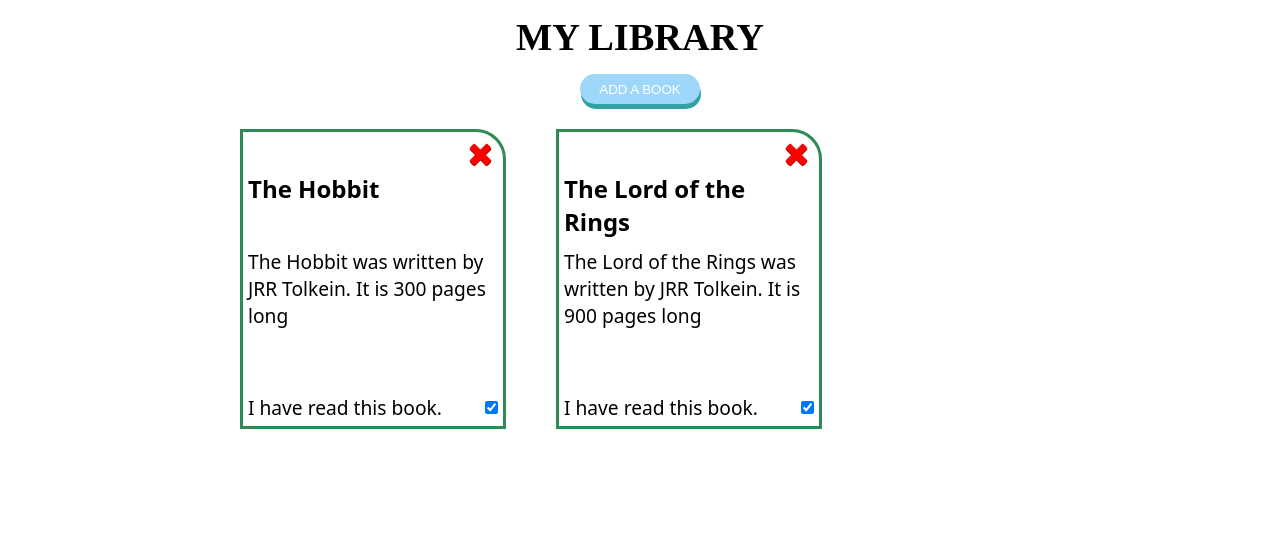
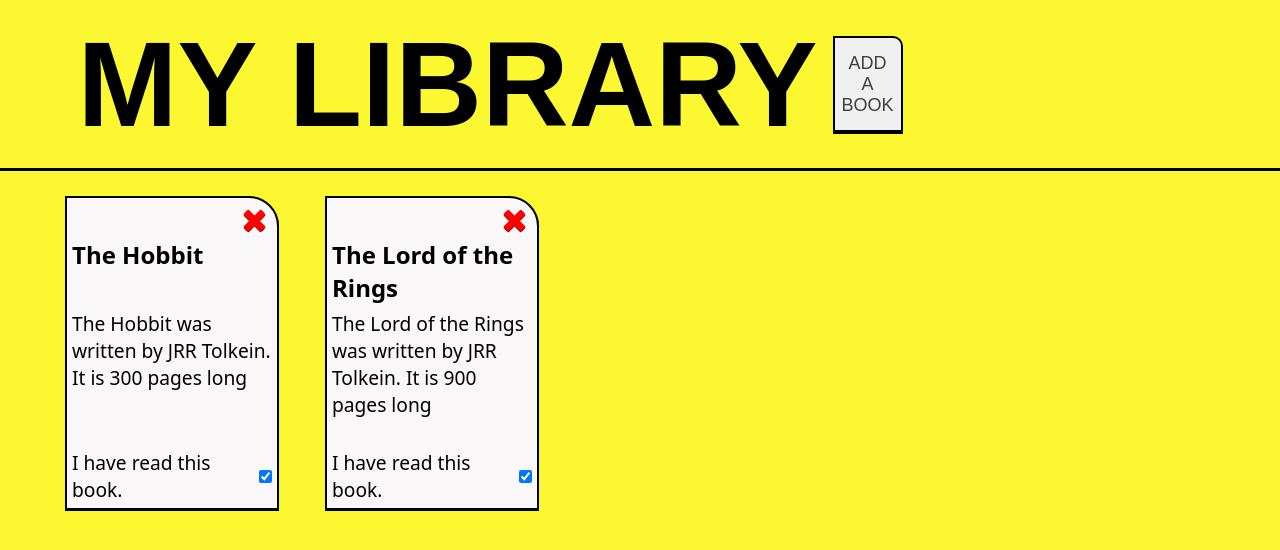
Before and after one commit to fintonius/library, a plain HTML site: page index.html in a window 1280 px wide. Drawn offline with Linux system fonts and the light colour scheme.

Commit message:
update layout and design

```diff
--- a/index.html
+++ b/index.html
@@ -11,7 +11,7 @@
     <div id="overlay" style="display: none;"></div>
     <div class="header">
         <h1>MY LIBRARY</h1>
-        <button onclick="showForm()">ADD A BOOK</button>
+        <button cursor-text="Add book!" onclick="showForm()">ADD <br>A</br> BOOK</button>
     </div>
     <div id="addBook" style="display: none;">
         <form id="newBook" method="post" onsubmit="event.preventDefault()">
@@ -30,7 +30,10 @@
             Click to add this book to your library
         </button>
     </div>
-    <div id="library"></div>
+    <div id="library">
+
+
+    </div>
 
     <script src="scripts.js"></script>
 </body>
--- a/styles.css
+++ b/styles.css
@@ -9,47 +9,51 @@ body {
     "Century Gothic", "Liberation Sans", sans-serif;
     font-size: 1.2rem;
     display: grid;
-    justify-content: center;
+    background-color: rgb(251, 248, 49);
 }
 
 .header {
     display: grid;
-    justify-content: center;
+    justify-self: center;
+    justify-content: start;
     align-items: center;
+    min-width: 800px;
+    grid-template-columns: 2fr 1fr;
     grid-gap: 15px;
     padding: 15px;
 }
 
 .header > h1 {
     display: grid;
-    justify-content: center;
-    font-family: lobster;
+    justify-content: start;
+    font-family: arial;
+    font-size: clamp(80px, 10vw, 120px);
+
 }
 
 .header > button {
-    border-radius: 25px;
-    border: none;
-    width: 120px;
-    height: 30px;
-    justify-self: center;
-    background-color: lightskyblue;
-    box-shadow: 1px 5px 0px darkcyan;
-    color: white;
-    opacity: 0.8;
+    border: 2px solid black;
+    border-radius: 0 10px 0 0;
+    width: clamp(20px, 20%, 70px);
+    height: clamp(50px, 70%, 100px);
+    background-color: rgb(240, 240, 240);
+    font-size: clamp(12px, 1.5vw, 18px);
+    box-shadow: 0px 2px 0px black;
+    color: rgb(63, 63, 63);
+    opacity: 1;
 }
 
 .header > button:hover {
-    opacity: 1;
+    background-color: rgb(164, 164, 164);
+    color: white;
     cursor: pointer;
-    color: rgb(69, 71, 81);
-    transform: translateY(1px);
-    box-shadow: 1px 4px 0px darkcyan;
 }
 
 .header > button:active {
-    background-color: rgb(96, 189, 246);
-    box-shadow: none;
-    transform: translateY(4px);
+    background-color: darkgray;
+    color: black;
+    box-shadow: inset 0px 1px 0px 0px black;
+    transform: translateY(1px);
   }
 
 #addBook {
@@ -94,21 +98,27 @@ input {
 
 #library {
     display: grid;
-    width: 800px;
-    grid-template-columns: 1fr 1fr 1fr;
-    grid-template-rows: minmax(300px, 1fr);
-    grid-gap: 50px;
-    padding: 10px;
+    align-self: start;
+    border-top: solid 3px black;
+    grid-template-columns: repeat(auto-fit, minmax(200px, 250px));
+    grid-auto-rows: 1fr;
+    grid-gap: 10px;
+    padding-top: 25px;
+    padding-left: 50px;
 }
 
 #library > div {
     border-radius: 0 30px 0 0;
-    border: solid seagreen;
-    height: auto;
-    width: 250px;
+    border: solid 2px black;
+    background-color: rgb(249, 247, 247);
+    color: black;
+    box-shadow:  0px 1px 0px 0px black;
+    min-height: 300px;
+    width: 200px;
     display: grid;
     grid-template-rows: 30px 1fr 2fr;
     grid-gap: 5px;
+    margin-left: 15px;
     padding: 5px;
 }
 
```
